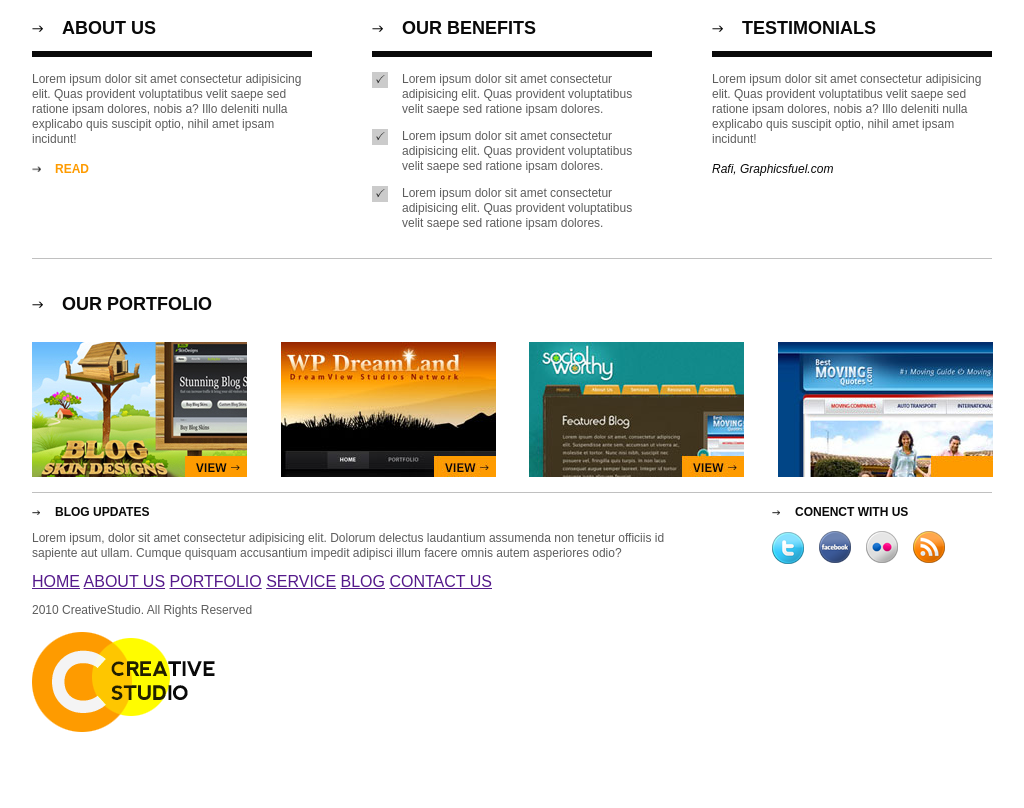
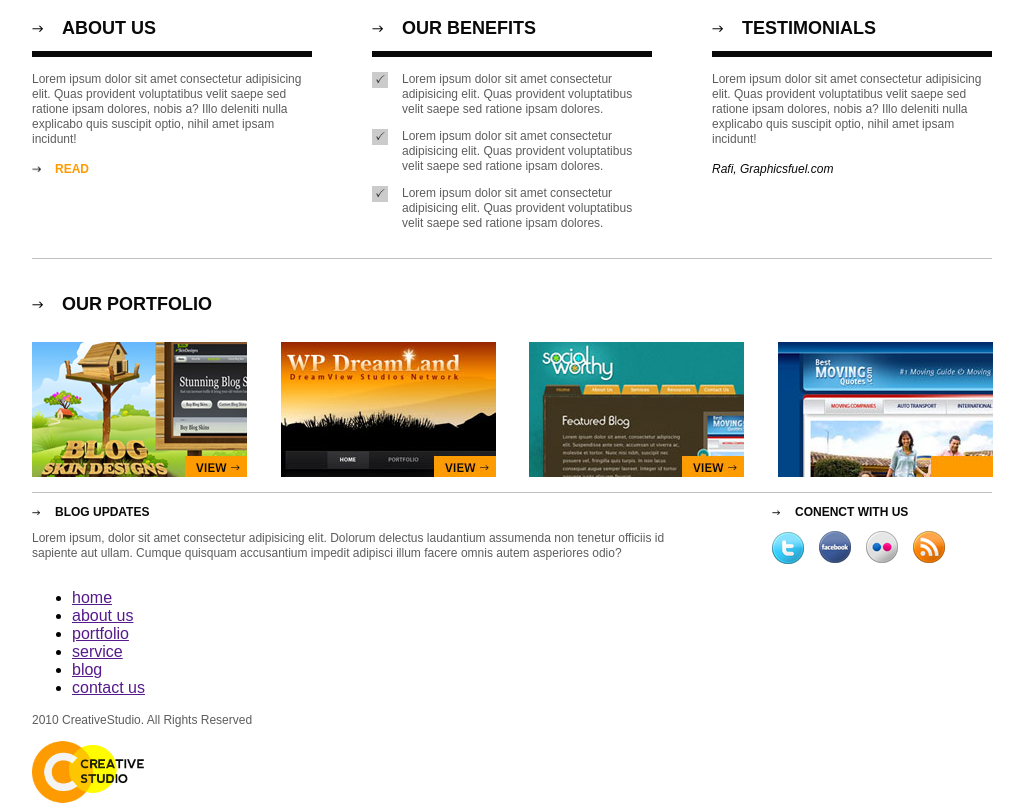
Before and after one commit to vieyraurena/estructura-HTML, a plain HTML site: page index.html in a window 1280 px wide. Shown: the part 598-1406 px from the top of the page, without its empty margins (128-1152 px from the left). Before the commit the page ends 1336 px from the top, so only its background shows below. Drawn offline with Linux system fonts and the light colour scheme.

Commit message:
Cambios en el footer

```diff
--- a/index.html
+++ b/index.html
@@ -127,26 +127,45 @@
         </div>
       </div>
     </div>
+  </div>
 
 
-    <!--footer-->
-    <div>
-      <!--enlaces-->
-      <div>
-        <a href="">HOME</a>
-        <a href="">ABOUT US</a>
-        <a href="">PORTFOLIO</a>
-        <a href="">SERVICE</a>
-        <a href="">BLOG</a>
-        <a href="">CONTACT US</a>
+
+  </body>
+  <!--footer-->
+  <div id="footer" class="clearfix">
+    <!--enlaces-->
+    <div class="container">
+      <div class="footer-links">
+        <ul class="footer-list clearfix">
+          <li>
+            <a href="">home</a>
+          </li>
+          <li>
+            <a href="">about us</a>
+          </li>
+          <li>
+            <a href="">portfolio</a>
+          </li>
+          <li>
+            <a href="">service</a>
+          </li>
+          <li>
+            <a href="">blog</a>
+          </li>
+          <li>
+            <a href="">contact us</a>
+          </li>
+        </ul>
         <p>2010 CreativeStudio. All Rights Reserved</p>
       </div>
       <!--imagen-2-->
-      <div><img src="img/_assets/logo.png" alt="Logo"></div>
+      <div class="footer-logo">
+        <img src="img/_assets/logo.png" alt="Logo" height="64px">
+      </div>
     </div>
 
   </div>
 
-</body>
 
 </html>
```
